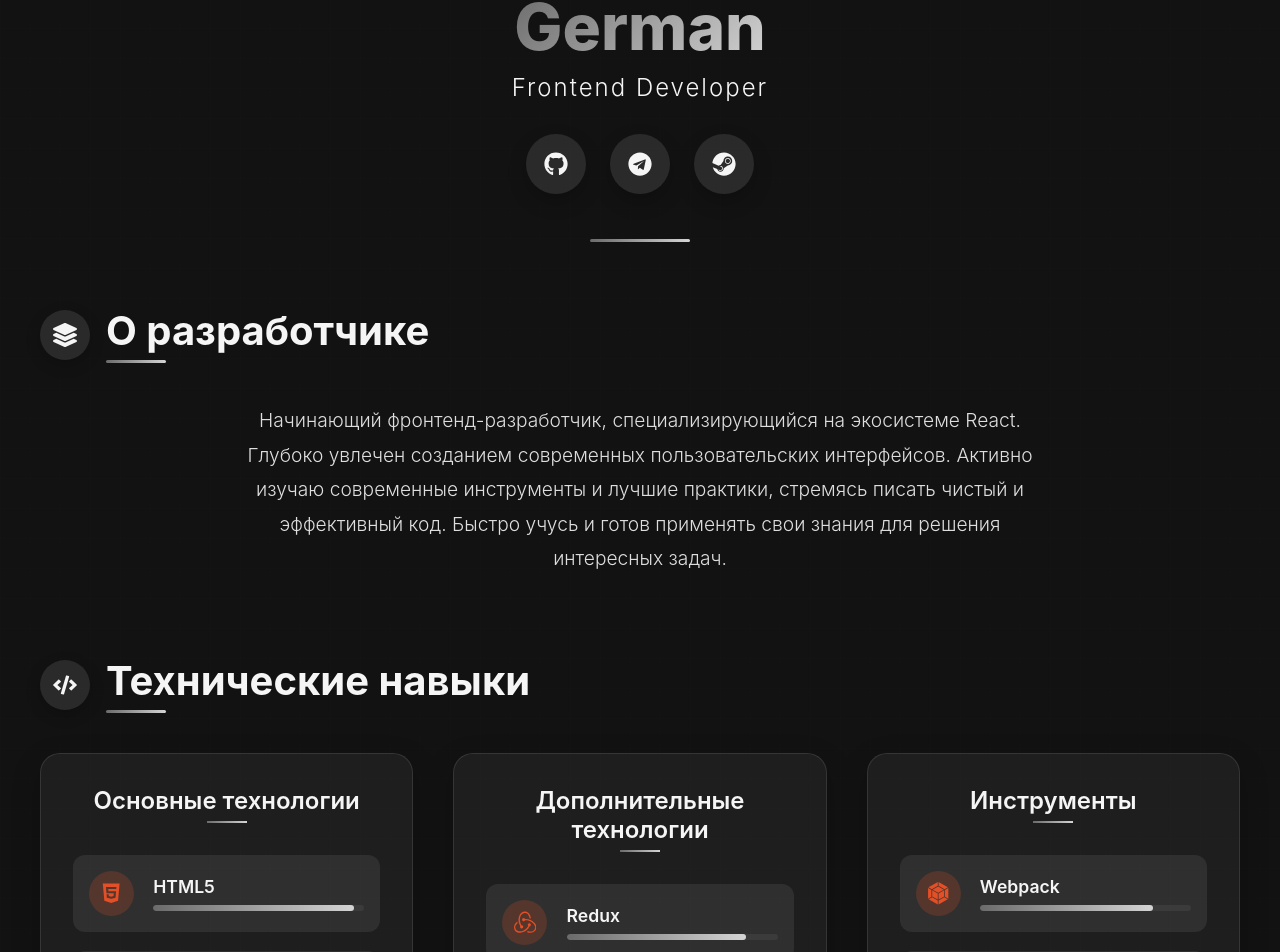
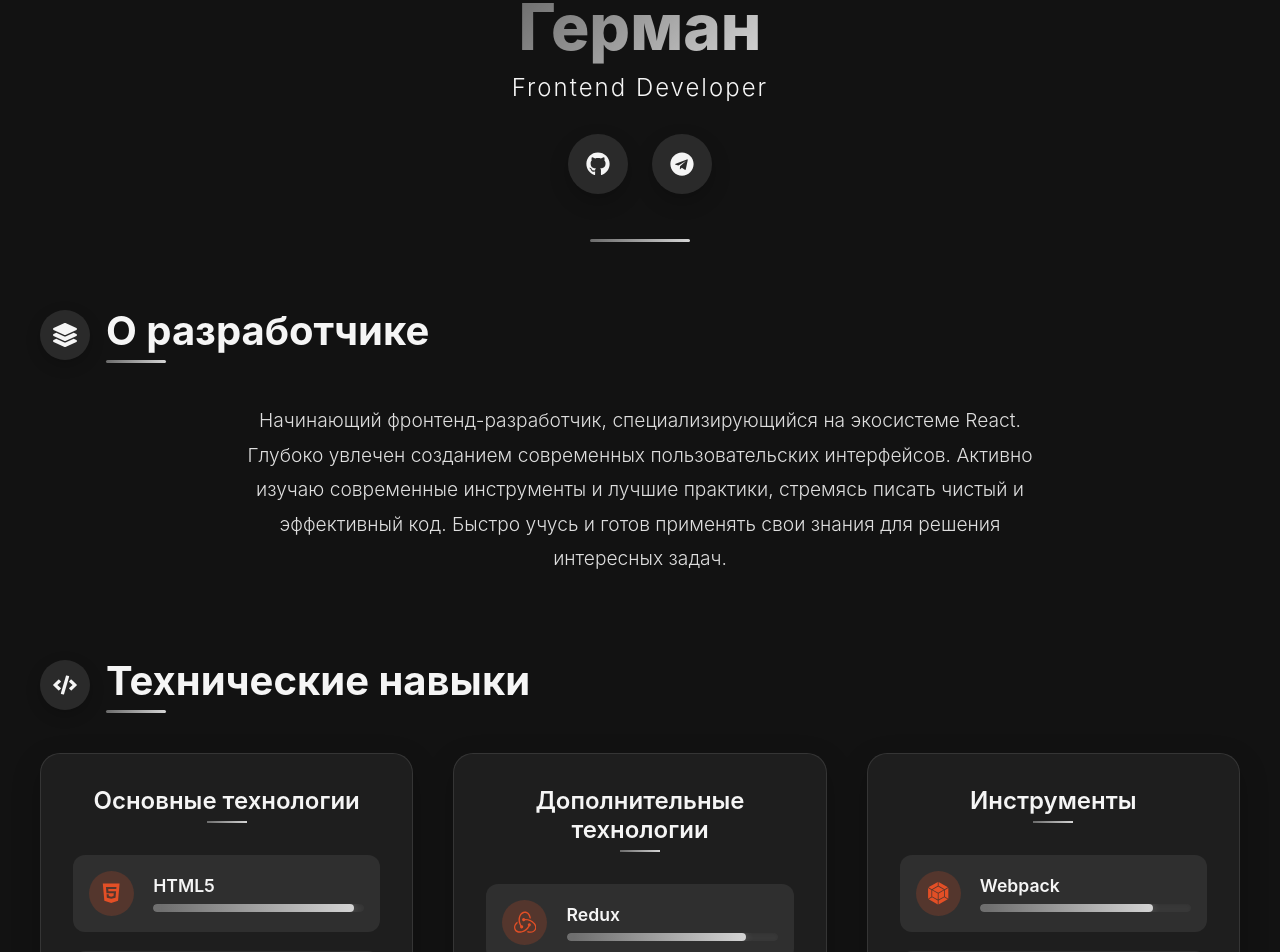
Before and after one commit to Germanfo1uli/Portfolio, a React (Create React App) app in the folder portfolioapp/: page /contacts in a window 1280 px wide. Shown: the part 519-1471 px from the top of the page. Built offline with nearby package versions, Linux system fonts and the light colour scheme.

Commit message:
Внесены мелкие правки

```diff
--- a/portfolioapp/src/Components/ProfileProgers/GermanProfile/GermanProfile.jsx
+++ b/portfolioapp/src/Components/ProfileProgers/GermanProfile/GermanProfile.jsx
@@ -17,24 +17,16 @@ const GermanProfile = () => {
 
     return (
         <div className={`${styles.profileContainer} ${darkMode ? styles.dark : styles.light}`}>
-
-            <div className={styles.backgroundElements}>
-                <div className={styles.bgCircle1}></div>
-                <div className={styles.bgCircle2}></div>
-                <div className={styles.bgCircle3}></div>
-                <div className={styles.bgGrid}></div>
-            </div>
-
             <div className={`${styles.profileContent} ${isVisible ? styles.visible : ''}`}>
 
                 <header className={styles.profileHeader}>
                     <div className={styles.nameContainer}>
-                        <h1 className={styles.profileName}>German</h1>
+                        <h1 className={styles.profileName}>Герман</h1>
                     </div>
                     <p className={styles.profileRole}>Frontend Developer</p>
                     <div className={styles.socialLinks}>
                         <a
-                            href="https://github.com"
+                            href="https://github.com/Germanfo1uli"
                             target="_blank"
                             rel="noopener noreferrer"
                             className={styles.socialLink}
@@ -44,7 +36,7 @@ const GermanProfile = () => {
                             <span className={styles.socialTooltip}>GitHub</span>
                         </a>
                         <a
-                            href="https://t.me"
+                            href="https://t.me/VHasComeToV"
                             target="_blank"
                             rel="noopener noreferrer"
                             className={styles.socialLink}
@@ -52,16 +44,6 @@ const GermanProfile = () => {
                         >
                             <FaTelegram />
                             <span className={styles.socialTooltip}>Telegram</span>
-                        </a>
-                        <a
-                            href="https://steamcommunity.com"
-                            target="_blank"
-                            rel="noopener noreferrer"
-                            className={styles.socialLink}
-                            aria-label="Steam"
-                        >
-                            <FaSteam />
-                            <span className={styles.socialTooltip}>Steam</span>
                         </a>
                     </div>
                 </header>
@@ -90,8 +72,6 @@ const GermanProfile = () => {
                         <h2 className={styles.sectionTitle}>Технические навыки</h2>
                     </div>
                     <div className={styles.skillsGrid}>
-
-
                         <div className={styles.skillCategory}>
                             <h3 className={styles.skillCategoryTitle}>Основные технологии</h3>
                             <div className={styles.skillsList}>
@@ -305,7 +285,7 @@ const GermanProfile = () => {
                             <div className={styles.statIcon}>
                                 <FaStar />
                             </div>
-                            <div className={styles.statNumber}>10000%</div>
+                            <div className={styles.statNumber}>99%</div>
                             <div className={styles.statLabel}>Довольных клиентов</div>
                         </div>
                         <div className={styles.statItem}>
--- a/portfolioapp/src/Components/ProfileProgers/ProfileComponents.module.css
+++ b/portfolioapp/src/Components/ProfileProgers/ProfileComponents.module.css
@@ -1,4 +1,3 @@
-
 .profileContainer {
     min-height: 100vh;
     padding: 2rem;
@@ -497,6 +496,7 @@
     display: flex;
     flex-direction: column;
     gap: 0.5rem;
+    position: relative;
 }
 
 .skillName {
@@ -504,18 +504,74 @@
     font-size: 1.1rem;
 }
 
+.skillPercentage {
+    position: absolute;
+    right: 0;
+    top: -5px;
+    font-size: 0.85rem;
+    font-weight: 600;
+    opacity: 0.8;
+}
+
+.dark .skillPercentage {
+    color: #d4d4d4;
+}
+
+.light .skillPercentage {
+    color: #4a4a4a;
+}
+
 .skillLevel {
-    height: 6px;
-    background: rgba(107, 107, 107, 0.2);
-    border-radius: 3px;
+    height: 8px;
+    background: rgba(107, 107, 107, 0.15);
+    border-radius: 4px;
     overflow: hidden;
+    position: relative;
+    box-shadow: inset 0 1px 3px rgba(0, 0, 0, 0.1);
 }
 
 .skillLevelBar {
     height: 100%;
+    border-radius: 4px;
+    transition: width 1.5s ease;
+    position: relative;
+    overflow: hidden;
+}
+
+/* Добавим градиент для шкалы в темной теме */
+.dark .skillLevelBar {
     background: linear-gradient(90deg, #6b6b6b, #d4d4d4);
-    border-radius: 3px;
-    transition: width 1.5s ease;
+    box-shadow: 0 0 8px rgba(214, 212, 212, 0.3);
+}
+
+/* Добавим градиент для шкалы в светлой теме */
+.light .skillLevelBar {
+    background: linear-gradient(90deg, #4a4a4a, #8a8a8a);
+    box-shadow: 0 0 8px rgba(74, 74, 74, 0.2);
+}
+
+/* Добавим анимированный эффект переливания для шкалы */
+.skillLevelBar::after {
+    content: '';
+    position: absolute;
+    top: 0;
+    left: 0;
+    bottom: 0;
+    right: 0;
+    background: linear-gradient(
+            90deg,
+            rgba(255, 255, 255, 0) 0%,
+            rgba(255, 255, 255, 0.3) 50%,
+            rgba(255, 255, 255, 0) 100%
+    );
+    transform: translateX(-100%);
+    animation: shimmer 2s infinite;
+}
+
+@keyframes shimmer {
+    100% {
+        transform: translateX(100%);
+    }
 }
 
 .competenciesSection {
@@ -853,8 +909,8 @@
     .fullStackBadge {
         top: 1rem;
         right: 1rem;
-        padding: 0.5rem 1rem;
-        font-size: 0.7rem;
+        padding: 0.6rem 1.2rem;
+        font-size: 0.8rem;
     }
 
     .fullStackLabel {
--- a/portfolioapp/src/Components/ProfileProgers/ProfileProgers.jsx
+++ b/portfolioapp/src/Components/ProfileProgers/ProfileProgers.jsx
@@ -15,10 +15,9 @@ const ProfileProgers = () => {
         id: 'german',
         name: 'Герман',
         role: 'Frontend разработчик',
-        image: '/images/german.jpg',
+        image: '/src/Components/ProfileProgers/avaGerman.jpg',
         skills: ['React', 'JavaScript', 'CSS', 'HTML']
     });
-
     const profiles = [
         {
             id: 'german',
--- a/portfolioapp/src/Components/ProfileProgers/ProfileSlider.module.css
+++ b/portfolioapp/src/Components/ProfileProgers/ProfileSlider.module.css
@@ -8,7 +8,6 @@
     position: relative;
     overflow: hidden;
     background: linear-gradient(135deg, var(--bg-primary) 0%, var(--bg-secondary) 100%);
-    transition: all 0.5s ease;
     opacity: 0;
     transform: translateY(50px);
 }
```
Also changed, not shown: portfolioapp/src/Components/ProfileProgers/avaGerman.jpg (added). Lines whose indentation alone changed are shown as unchanged.
